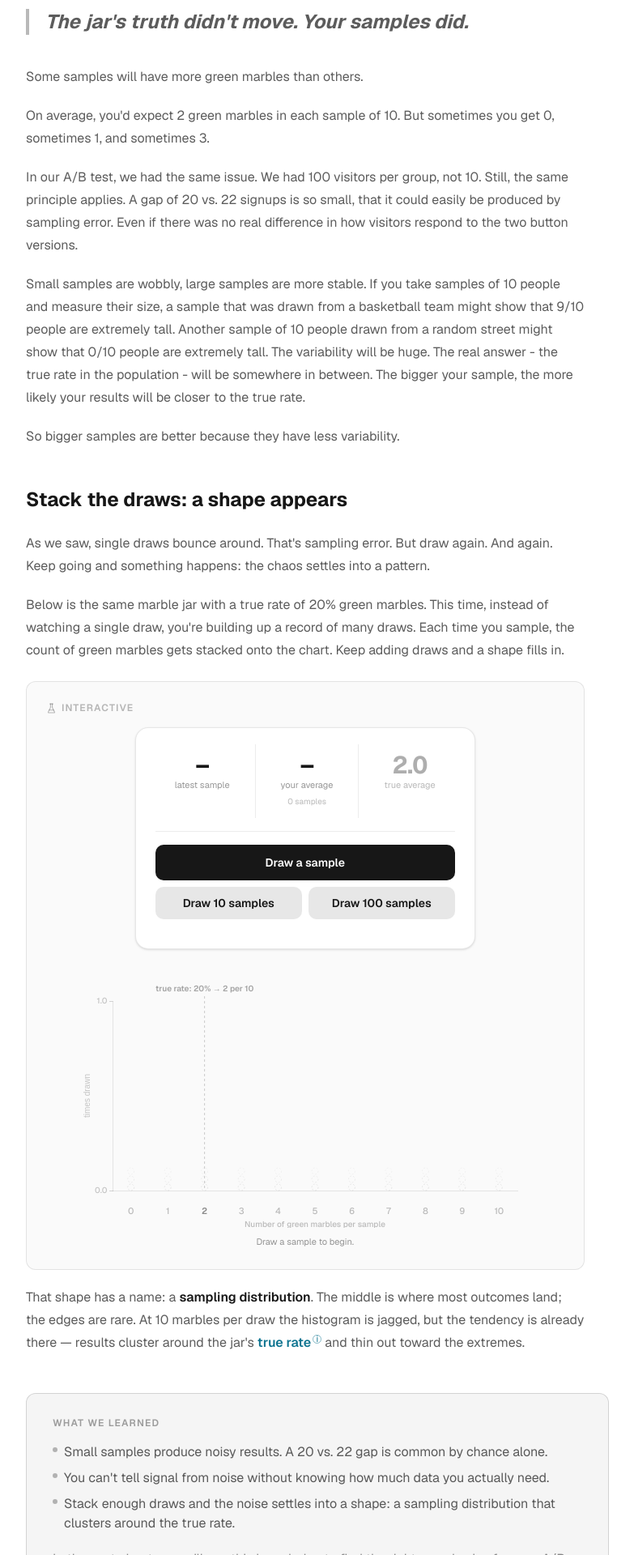
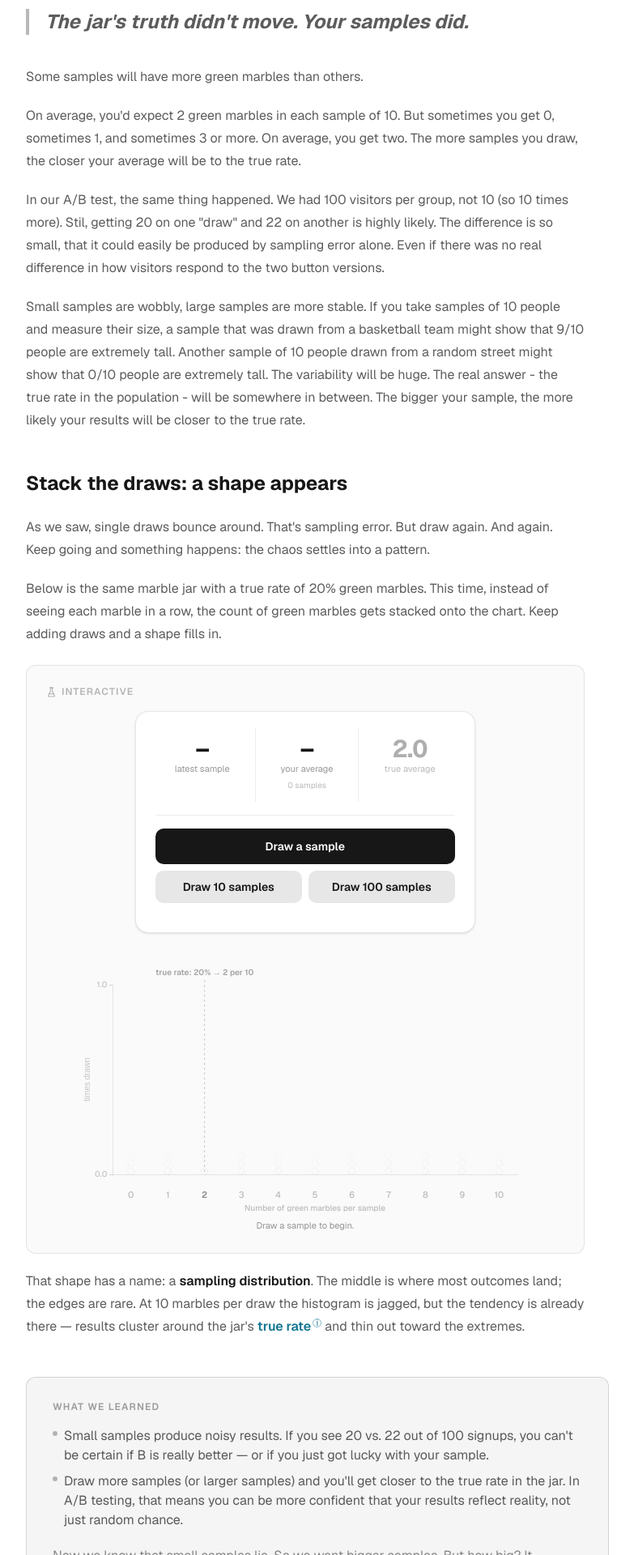
Before and after one commit to codedebugrepeat/ab-test-guide, a Next.js app: page /why-small-samples-lie in a window 1280 px wide. Shown: the part 3000-4920 px from the top of the page at 81% size, without its empty margins (120-903 px from the left). Built offline with nearby package versions, Linux system fonts and the light colour scheme.

Commit message:
More copy changes

```diff
--- a/app/why-small-samples-lie/page.tsx
+++ b/app/why-small-samples-lie/page.tsx
@@ -124,8 +124,7 @@ export default function Section1Page() {
 
         <h2>What you&apos;re really looking at: sampling error</h2>
 
-        <p>
-          What you just saw is <strong>sampling error</strong>: the natural
+        <p>What you just saw is <strong>sampling error</strong>: the natural
           spread in outcomes you get from a small random sample, even when
           nothing about the jar changed.
         </p>
@@ -134,19 +133,16 @@ export default function Section1Page() {
 
         <p>Some samples will have more green marbles than others.</p>
 
-        <p>On average, you&apos;d expect 2 green marbles in each sample of 10. But sometimes you get 0, sometimes 1, and sometimes 3.</p>
+        <p>On average, you&apos;d expect 2 green marbles in each sample of 10. But sometimes you get 0, sometimes 1, and sometimes 3 or more. On average, you get two. The more samples you draw, the closer your average will be to the true rate.</p>
 
         <p>
-          In our A/B test, we had the same issue. We had {CASE_STUDY_VISITORS} visitors per group, not 10. Still, the same
-          principle applies. A gap of {CASE_STUDY_A_SIGNUPS} vs. {CASE_STUDY_B_SIGNUPS} signups is so small, that it could easily be produced by sampling error. Even if there was no real difference in how visitors respond to the two button versions.
+          In our A/B test, the same thing happened. We had {CASE_STUDY_VISITORS} visitors per group, not 10 (so 10 times more). Stil, getting {CASE_STUDY_A_SIGNUPS} on one "draw" and {CASE_STUDY_B_SIGNUPS} on another is highly likely. The difference is so small, that it could easily be produced by sampling error alone. Even if there was no real difference in how visitors respond to the two button versions.
         </p>
         <p>
           Small samples are wobbly, large samples are more stable. If you take samples of 10 people and measure their size, a sample that was drawn from a basketball team might show that 9/10 people are extremely tall.
           Another sample of 10 people drawn from a random street might show that 0/10 people are extremely tall. The variability will be huge. The real answer - the true rate in the population - will be somewhere in between.
           The bigger your sample, the more likely your results will be closer to the true rate.
         </p>
-
-        <p>So bigger samples are better because they have less variability.</p>
 
         <h2>Stack the draws: a shape appears</h2>
 
@@ -156,8 +152,7 @@ export default function Section1Page() {
         </p>
 
         <p>
-          Below is the same marble jar with a true rate of {aPercent}% green marbles. This time, instead of watching a single
-          draw, you&apos;re building up a record of many draws. Each time you sample, the count of green marbles gets stacked onto the chart. Keep adding draws and a
+          Below is the same marble jar with a true rate of {aPercent}% green marbles. This time, instead of seeing each marble in a row, the count of green marbles gets stacked onto the chart. Keep adding draws and a
           shape fills in.
         </p>
 
@@ -178,11 +173,10 @@ export default function Section1Page() {
 
       <SectionFooter
         summary={[
-          `Small samples produce noisy results. A ${CASE_STUDY_A_SIGNUPS} vs. ${CASE_STUDY_B_SIGNUPS} gap is common by chance alone.`,
-          "You can't tell signal from noise without knowing how much data you actually need.",
-          "Stack enough draws and the noise settles into a shape: a sampling distribution that clusters around the true rate.",
+          `Small samples produce noisy results. If you see ${CASE_STUDY_A_SIGNUPS} vs. ${CASE_STUDY_B_SIGNUPS} out of 100 signups, you can't be certain if B is really better — or if you just got lucky with your sample.`,
+          "Draw more samples (or larger samples) and you'll get closer to the true rate in the jar. In A/B testing, that means you can be more confident that your results reflect reality, not just random chance.",
         ]}
-        teaserText="In the next chapters, we'll use this knowledge to find the right sample size for your A/B tests."
+        teaserText="Now we know that small samples lie. So we want bigger samples. But how big? It depends on three things. Ready to find out what they are? →"
         nextLabel="Next: Your baseline matters →"
         nextHref="/your-baseline-matters"
       />
```
